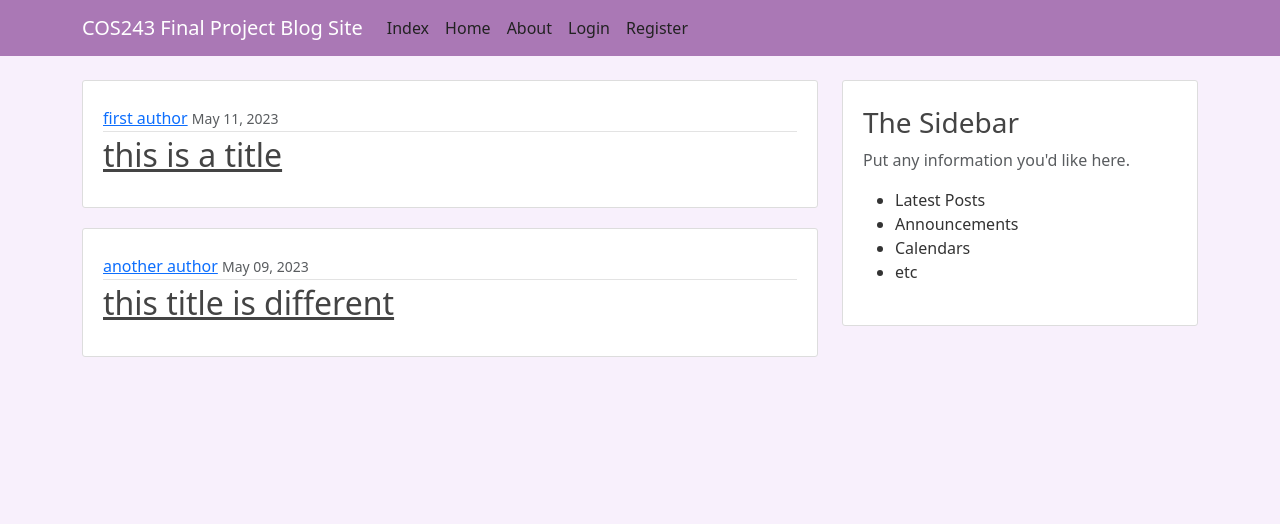
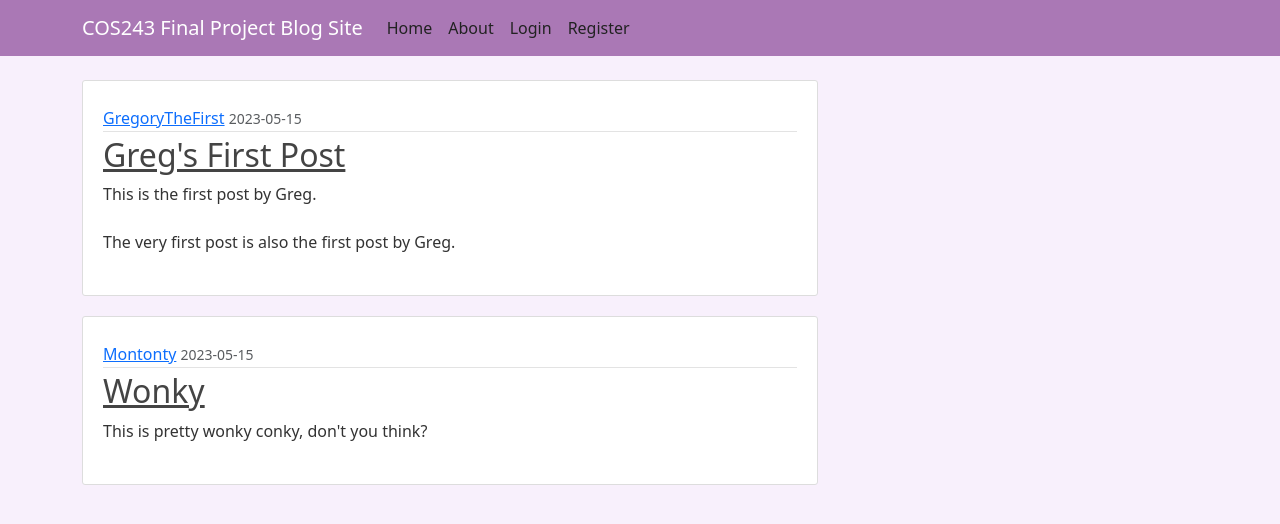
Before and after one commit to ethanh735/FlaskApp, a Flask app: page /home in a window 1280 px wide. Shown: the top 524 px of the page. Run offline with Flask 3, Linux system fonts and the light colour scheme.

Commit message:
added post creation, updating, and deletion functionality

```diff
--- a/blog_app/routes.py
+++ b/blog_app/routes.py
@@ -1,40 +1,24 @@
-from flask import render_template, url_for, flash, redirect
+from flask import render_template, url_for, flash, redirect, abort, request
 from blog_app import app, db, bcrypt
 # from forms.py, same directory layer
-from blog_app.forms import RegistrationForm, LoginForm
+from blog_app.forms import RegistrationForm, LoginForm, PostForm
 from blog_app.models import User, Post
-from flask_login import login_user, current_user, logout_user
+from flask_login import login_user, current_user, logout_user, login_required
 
-
-# post dummy data
-posts = [
-{
-	"author": "first author",
-	"title": "this is a title",
-	"content": "content of my first post!",
-	"date_posted": "May 11, 2023"
-},
-{
-	"author": "another author",
-    "title": "this title is different",
-    "content": "A different post?",
-    "date_posted": "May 09, 2023"
-}
-]
-
-# routes throughout app
+# routes throughout app:
+# home page with all posts
 @app.route("/")
-def index():
-	return render_template("index.html", title="Index")
-
 @app.route("/home")
 def home():
+	posts = Post.query.all()
 	return render_template("home.html", title="Home", posts=posts)
 
+# about page
 @app.route("/about")
 def about():
 	return render_template("about.html", title="About")
 
+# log into a registered account
 @app.route("/login", methods=["GET", "POST"])
 def login():
 	if current_user.is_authenticated:
@@ -51,11 +35,14 @@ def login():
 			flash(f"Login unsuccessful, please check email and password.", "danger")
 	return render_template("login.html", title="Login", form=form)
 
+# log out of current account
 @app.route("/logout")
 def logout():
 	logout_user()
+	flash(f"Logged out.", "info")
 	return redirect(url_for("home"))
 
+# register for an account
 @app.route("/register", methods=["GET", "POST"])
 def register():
 	if current_user.is_authenticated:
@@ -74,6 +61,54 @@ def register():
 		return redirect(url_for("login"))
 	return render_template("register.html", title="Register", form=form)
 
-@app.route("/hello")
-def hello_world():
-	return "<p>Hello, World!</p>"
+# create a new post
+@app.route("/post/new", methods=["GET", "POST"])
+@login_required
+def new_post():
+	form = PostForm()
+	if form.validate_on_submit():
+		post = Post(title=form.title.data, content=form.content.data, author=current_user)
+		db.session.add(post)
+		db.session.commit()
+		# flash messages send one time alerts
+		flash("Your post has been created!", "success")
+		return redirect(url_for("home"))
+	return render_template("create_post.html", title="New Post", form=form, legend="New Post")
+
+# view individual posts
+@app.route("/post/<int:post_id>")
+def post(post_id):
+	post = Post.query.get_or_404(post_id)
+	return render_template("post.html", title=post.title, post=post)
+
+# update a given post
+@app.route("/post/<int:post_id>/update", methods=["GET", "POST"])
+@login_required
+def update_post(post_id):
+	post = Post.query.get_or_404(post_id)
+	if post.author != current_user:
+		abort(403)
+
+	form = PostForm()
+	if form.validate_on_submit():
+		post.title = form.title.data
+		post.content = form.content.data
+		db.session.commit()
+		flash("Post updated successfully!", "success")
+		return redirect(url_for("post", post_id=post.id))
+	elif request.method == "GET":
+		form.title.data = post.title
+		form.content.data = post.content
+	return render_template("create_post.html", title="Update Post", form=form, legend="Update Post")
+
+# delete a given post
+@app.route("/post/<int:post_id>/delete", methods=["POST"])
+@login_required
+def delete_post(post_id):
+	post = Post.query.get_or_404(post_id)
+	if post.author != current_user:
+		abort(403)
+	db.session.delete(post)
+	db.session.commit()
+	flash("Post deleted successfully!", "success")
+	return redirect(url_for("home"))
--- a/blog_app/templates/home.html
+++ b/blog_app/templates/home.html
@@ -4,10 +4,11 @@
 		<article class="media content-section">
 			<div class="media-body">
 				<div class="article-metadata">
-					<a class="mr-2" href="#">{{ post.author }}</a>
-					<small class="text-muted">{{ post.date_posted }}</small>
+					<a class="mr-2" href="#">{{ post.author.username }}</a>
+					<small class="text-muted">{{ post.date_posted.strftime("%Y-%m-%d") }}</small>
 				</div>
-				<h2><a class="article-title" href="#">{{ post.title }}</a></h2>
+				<h2><a class="article-title" href="{{ url_for("post", post_id=post.id) }}">{{ post.title }}</a></h2>
+				<p class="article-content">{{ post.content }}</p>
 			</div>
 		</article>
 	{% endfor %}
--- a/blog_app/templates/index.html
+++ /dev/null
@@ -1,4 +0,0 @@
-{% extends "layout.html" %}
-{% block content %}
-	<h1>Index Page</h1>
-{% endblock content %}
--- a/blog_app/templates/layout.html
+++ b/blog_app/templates/layout.html
@@ -29,13 +29,13 @@
 				<!--main Navbar-->
 				<div class="collapse navbar-collapse" id="navbarToggle">
 					<div class="navbar-nav mr-auto">
-						<a class="nav-item nav-link" href="{{ url_for("index") }}">Index</a>
 						<a class="nav-item nav-link" href="{{ url_for("home") }}">Home</a>
 						<a class="nav-item nav-link" href="{{ url_for("about") }}">About</a>
 					</div>
 					<!--right side Navbar-->
 					<div class="navbar-nav">
 						{% if current_user.is_authenticated %}
+							<a class="nav-item nav-link" href="{{ url_for("new_post") }}">New Post</a>
 							<a class="nav-item nav-link" href="{{ url_for("logout") }}">Logout</a>
 						{% else%}
 							<a class="nav-item nav-link" href="{{ url_for("login") }}">Login</a>
@@ -64,20 +64,6 @@
 				{% endwith %}
 				{% block content %}{% endblock %}
 			</div>
-			<!--sidebar-->
-			<div class="col-md-4">
-				<div class="content-section">
-					<h3>The Sidebar</h3>
-					<p class="text-muted">Put any information you'd like here.</p>
-						<ul>
-							<li>Latest Posts</li>
-							<li>Announcements</li>
-							<li>Calendars</li>
-							<li>etc</li>
-						</ul>
-					</p>
-				</div>
-			</div>
 		</div>
 	</main>
 
```
Also changed, not shown: blog_app/forms.py (+6 -1 lines), blog_app/templates/create_post.html (added, +52 -0 lines), blog_app/templates/login.html (+0 -7 lines), blog_app/templates/post.html (added, +41 -0 lines), instance/site.db.
